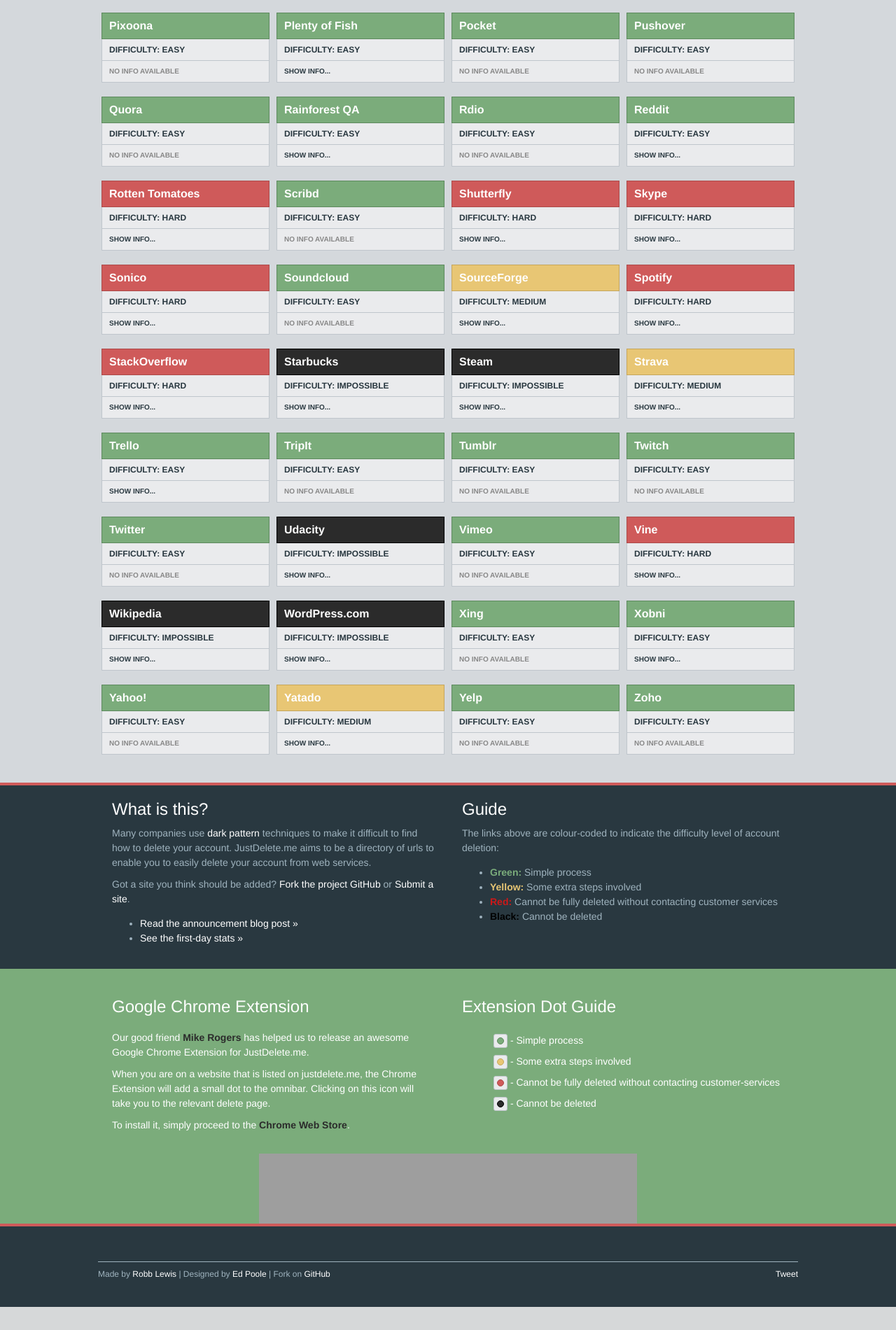
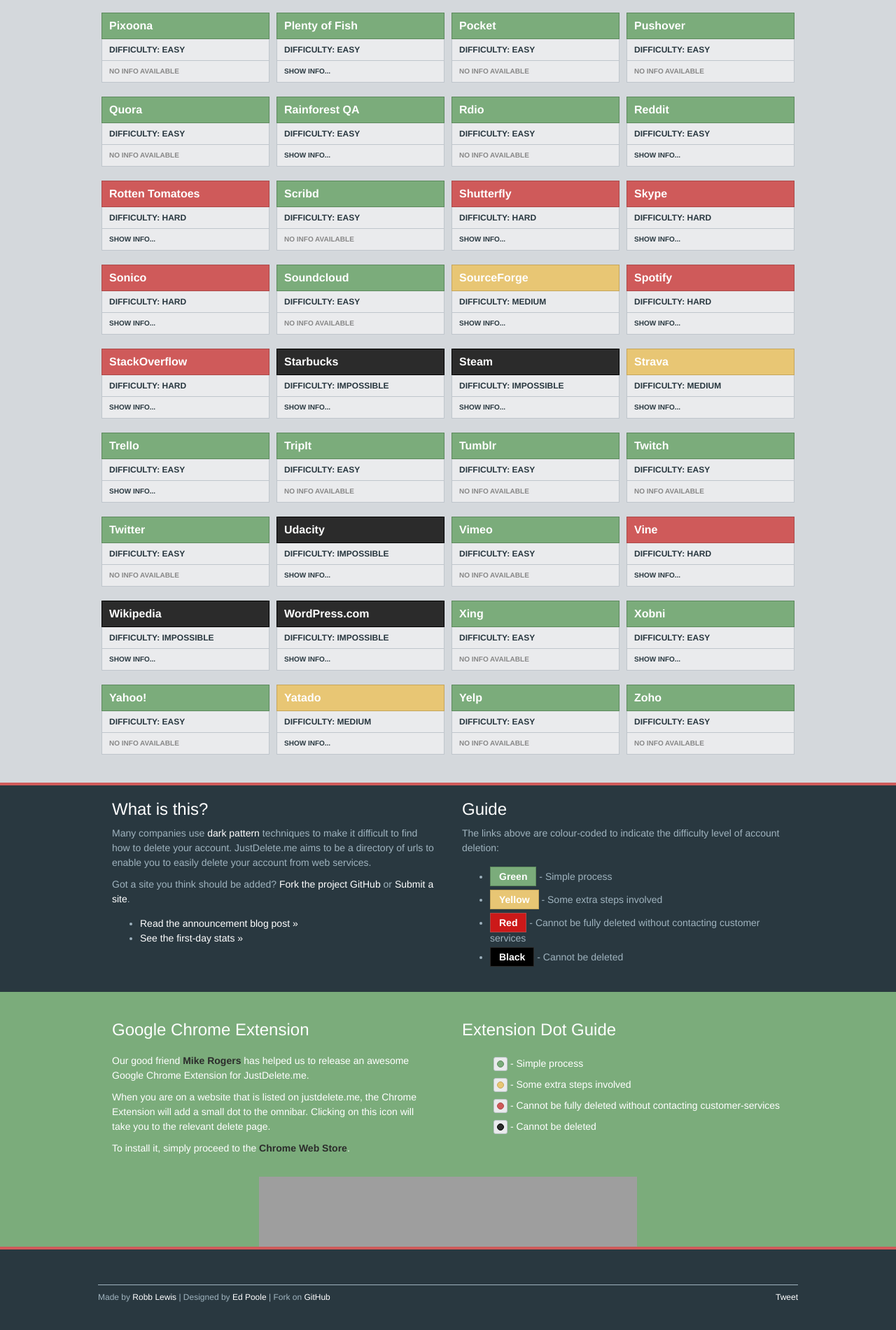
Before and after one commit to justdeleteme/justdelete.me, a PHP site: page /dev.php in a window 1280 px wide. Shown: the part 2922-4822 px from the top of the page at 70% size. Before the commit the page ends 4789 px from the top, so only its background shows below. Run offline with PHP 8.4, Linux system fonts and the light colour scheme; some libraries are stand-ins or nearby versions; grey boxes are pictures that could not be loaded.

Commit message:
changed guide look

```diff
--- a/dev.php
+++ b/dev.php
@@ -111,10 +111,10 @@ usort($sites, function($a, $b) {
 				<h2>Guide</h2>
 				<p>The links above are colour-coded to indicate the difficulty level of account deletion:</p>
 				<ul>
-					<li><span class="green">Green:</span> Simple process</li>
-					<li><span class="yellow">Yellow:</span> Some extra steps involved</li>
-					<li><span class="red">Red:</span> Cannot be fully deleted without contacting customer services</li>
-					<li><span class="black">Black:</span> Cannot be deleted</li>
+					<li><span class="green">Green</span> - Simple process</li>
+					<li><span class="yellow">Yellow</span> - Some extra steps involved</li>
+					<li><span class="red">Red</span> - Cannot be fully deleted without contacting customer services</li>
+					<li><span class="black">Black</span> - Cannot be deleted</li>
 				</ul>
 			</div>
 		</div>
--- a/style.css
+++ b/style.css
@@ -478,16 +478,36 @@ header h1 span {
 .green, .yellow, .red, .black { font-weight: bold; }
 
 .info-container li .green {
-	color: #7bac7b;
+	background-color: #7bac7b;
+	border: 1px solid #5D895D;
+	padding: 6px 12px;
+	line-height: 1;
+	color: white;
+	display: inline-block;
 }
 .info-container li .yellow {
-	color: #E8C674;
+	background-color: #E8C674;
+	border: 1px solid #C5A65C;
+	padding: 6px 12px;
+	line-height: 1;
+	color: white;
+	display: inline-block;
 }
 .info-container li .red {
-	color: #cc1919;
+	background-color: #cc1919;
+	border: 1px solid #AC4949;
+	padding: 6px 12px;
+	line-height: 1;
+	color: white;
+	display: inline-block;
 }
 .info-container li .black {
-	color: #000;
+	background-color: #000000;
+	border: 1px solid #2B2B2B;
+	padding: 6px 12px;
+	line-height: 1;
+	color: white;
+	display: inline-block;
 }
 
 footer {
```
